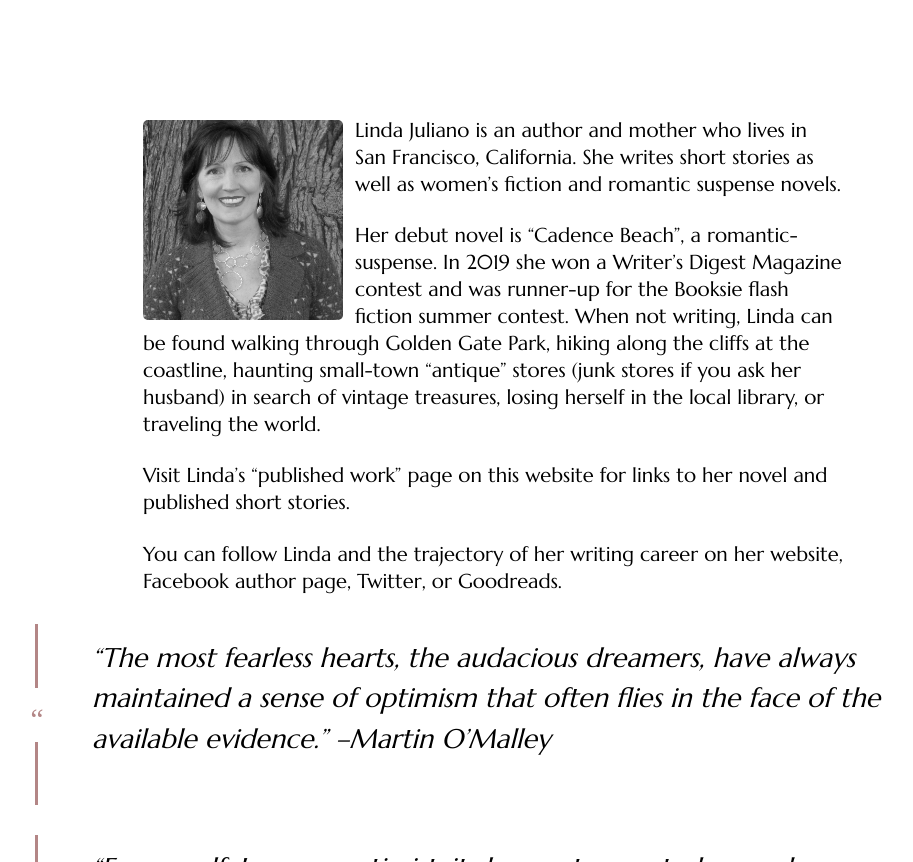
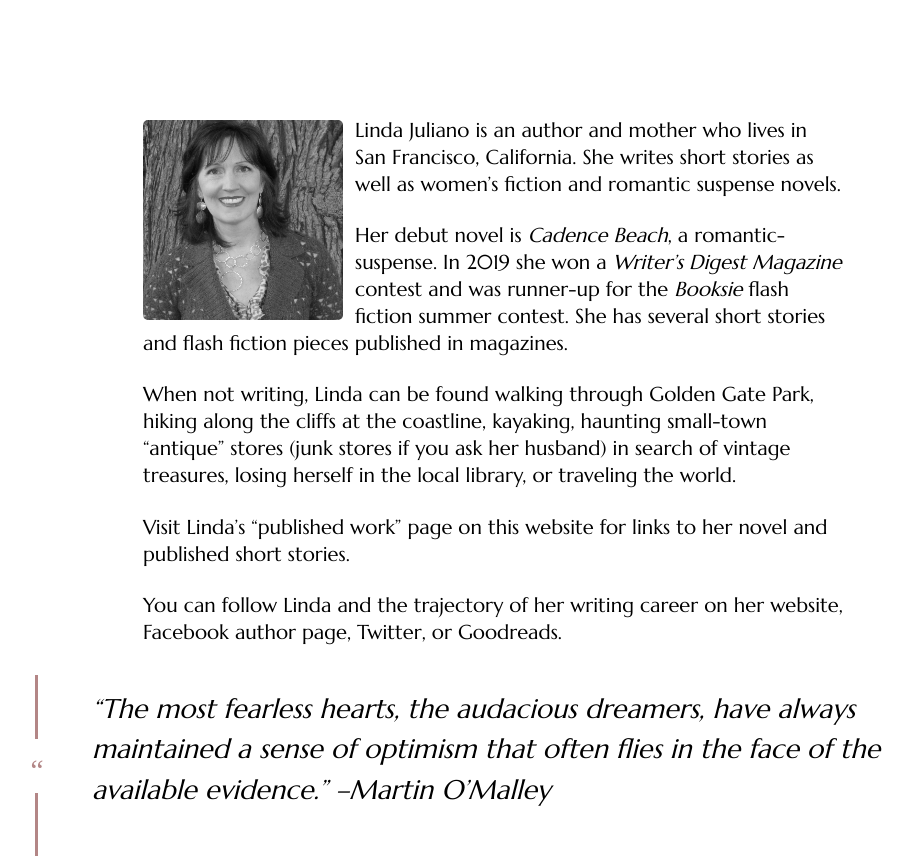
Before and after one commit to nebulis33/linda-blog, a Jekyll site: the page built from about.md, in a window 1280 px wide and 900 px high, scrolled down 439 px, cut to the strip 38-900 px from the top of the window. Shown: the whole strip, without its empty margins (147-1060 px from the left). Built offline with Jekyll 4.4.1, drawn with Linux system fonts in a browser that asks for light colours; some web fonts are replaced.

Commit message:
Update from Forestry.io Linda Juliano updated about.md

```diff
--- a/about.md
+++ b/about.md
@@ -7,7 +7,9 @@ permalink: "/about"
 ---
 <img src="/assets/linda.jpg" height="200" width="200" alt="Picture of Linda Juliano" style="float: left; margin: 3px 12px 3px 0px; border-radius: 5px;"> Linda Juliano is an author and mother who lives in San Francisco, California. She writes short stories as well as women's fiction and romantic suspense novels.
 
-Her debut novel is "Cadence Beach", a romantic-suspense. In 2019 she won a Writer's Digest Magazine contest and was runner-up for the Booksie flash fiction summer contest. When not writing, Linda can be found walking through Golden Gate Park, hiking along the cliffs at the coastline, haunting small-town "antique" stores (junk stores if you ask her husband) in search of vintage treasures, losing herself in the local library, or traveling the world.
+Her debut novel is _Cadence Beach_, a romantic-suspense. In 2019 she won a _Writer's Digest Magazine_ contest and was runner-up for the _Booksie_ flash fiction summer contest. She has several short stories and flash fiction pieces published in magazines.
+
+When not writing, Linda can be found walking through Golden Gate Park, hiking along the cliffs at the coastline, kayaking, haunting small-town "antique" stores (junk stores if you ask her husband) in search of vintage treasures, losing herself in the local library, or traveling the world.
 
 Visit Linda's "published work" page on this website for links to her novel and published short stories.
 
```
